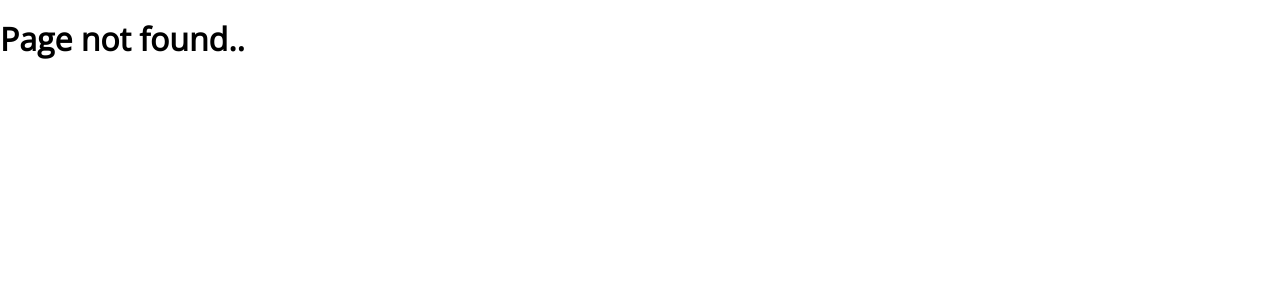
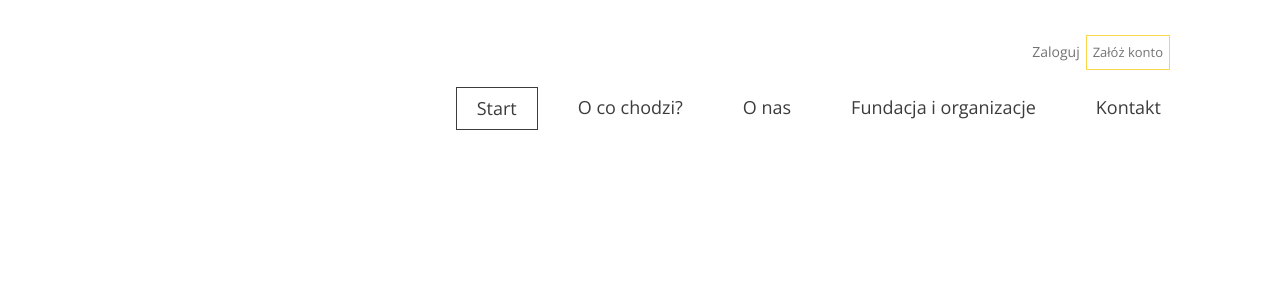
Before and after one commit to J4ISY/oddaj-rzeczy, a React (Vite) app: page /zaloguj-sie in a window 1280 px wide. Before the commit this address had no page. Shown: the top 300 px of the page. Built offline with nearby package versions, Linux system fonts and the light colour scheme.

Commit message:
add log in link and files (wrong branch)

```diff
--- a/src/components/header/Header.jsx
+++ b/src/components/header/Header.jsx
@@ -4,7 +4,7 @@ function Header() {
     return (
         <>
             <div className="logReg-wrap">
-                <Link to='/' className="logReg-btn">Zaloguj</Link>
+                <Link to='/zaloguj-sie' className="logReg-btn">Zaloguj</Link>
                 <Link to='/' className="logReg-btn btn-sc active-hero">Załóż konto</Link>
             </div>
             <nav className="hero_nav">
--- /dev/null
+++ b/src/components/home-page/logIn-register/LogIn.jsx
@@ -0,0 +1,11 @@
+import Header from "../../header/Header.jsx";
+
+function LogIn() {
+    return (
+        <>
+            <Header />
+        </>
+    );
+}
+
+export default LogIn;
--- a/src/scss/main.scss
+++ b/src/scss/main.scss
@@ -2,6 +2,7 @@
 @import "settings/fonts";
 @import "settings/colors";
 // Import Styling to components
+// Landing Page
 @import "elements/header/header";
 @import "elements/home-page-scss/HeroSection";
 @import "elements/home-page-scss/ThreeColumns";
@@ -9,6 +10,8 @@
 @import "elements/home-page-scss/AboutUs";
 @import "elements/home-page-scss/WhoWeHelp";
 @import "elements/home-page-scss/Footer";
+// Log-in
+@import "elements/log-in/LogIn";
 
 body {
   font-family: $font-base;
```
Also changed, not shown: src/main.jsx (+8 -0 lines), src/scss/elements/log-in/_LogIn.scss (added).
